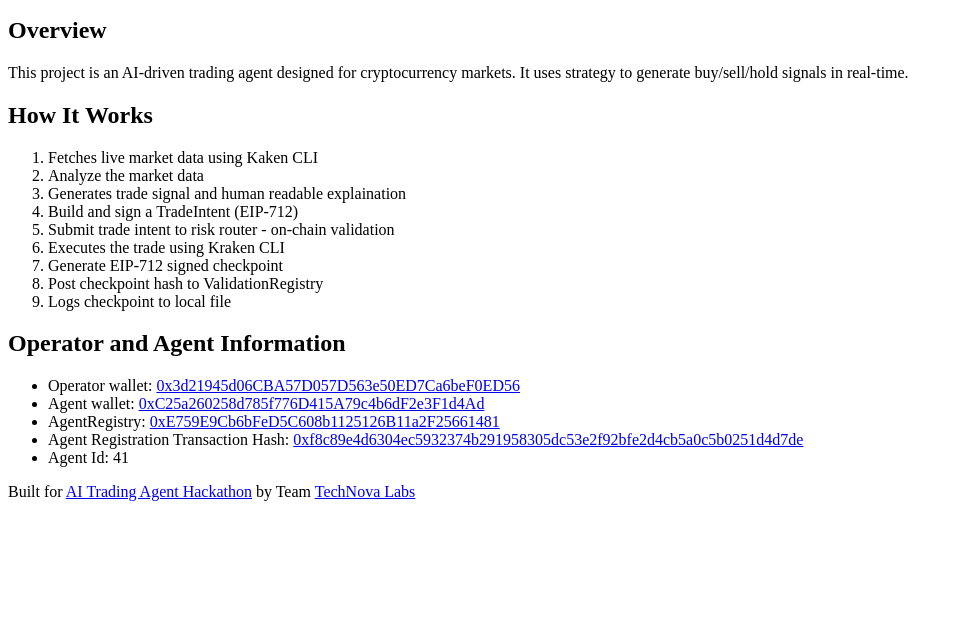
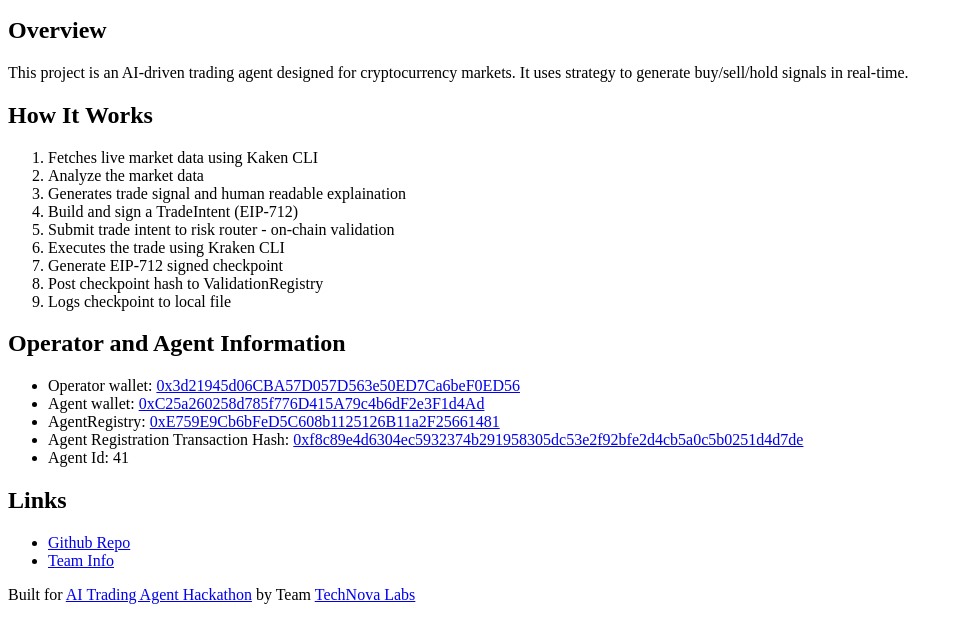
Before and after one commit to AbdullahKhetran/ai-trading-agent, a website: page docs/index.html in a window 1280 px wide. Shown: the part 101-744 px from the top of the page, without its empty margins (0-963 px from the left). Drawn offline with Linux system fonts and the light colour scheme.

Commit message:
added links

```diff
--- a/docs/index.html
+++ b/docs/index.html
@@ -40,6 +40,14 @@
           <li>Agent Registration Transaction Hash: <a href="https://sepolia.etherscan.io/tx/0xf8c89e4d6304ec5932374b291958305dc53e2f92bfe2d4cb5a0c5b0251d4d7de">0xf8c89e4d6304ec5932374b291958305dc53e2f92bfe2d4cb5a0c5b0251d4d7de</a></li>
           <li>Agent Id: 41</li>
         </ul>
+
+      <h2>Links</h2>
+      <ul>
+        <li><a href="https://github.com/AbdullahKhetran/ai-trading-agent">Github Repo</a></li>
+        <li><a href="https://lablab.ai/ai-hackathons/ai-trading-agents/technova-labs">Team Info</a></li>
+      </ul>
+
+
     </section>
 
     <footer>
```
